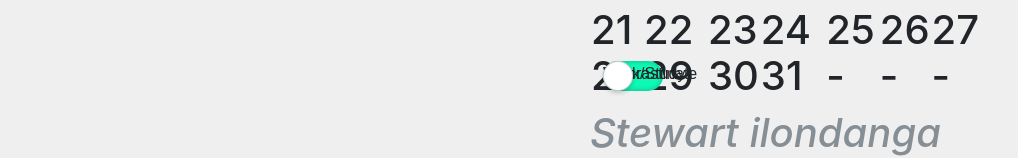
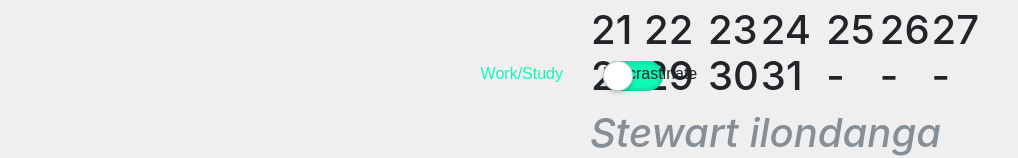
Before and after one commit to stewilondanga/work-procrastinate, a plain HTML site: page index.html in a window 1280 px wide. Shown: the part 201-359 px from the top of the page, without its empty margins (0-1018 px from the left). Drawn offline with nearby package versions, Linux system fonts and the light colour scheme.

Commit message:
add css/styles.css

```diff
--- a/css/styles.css
+++ b/css/styles.css
@@ -66,12 +66,12 @@ p {
   top: 1px;
 }
 
-/*          .gjd{
-            right: 100px;
-            color: #0ff9B6;
+.gjd {
+  right: 100px;
+  color: #0ff9B6;
+}
 
-          }
-          .procrastinate{
+/*          .procrastinate{
             left: 100px;
             color: #ff79B6;
             visibility: hidden;
```
